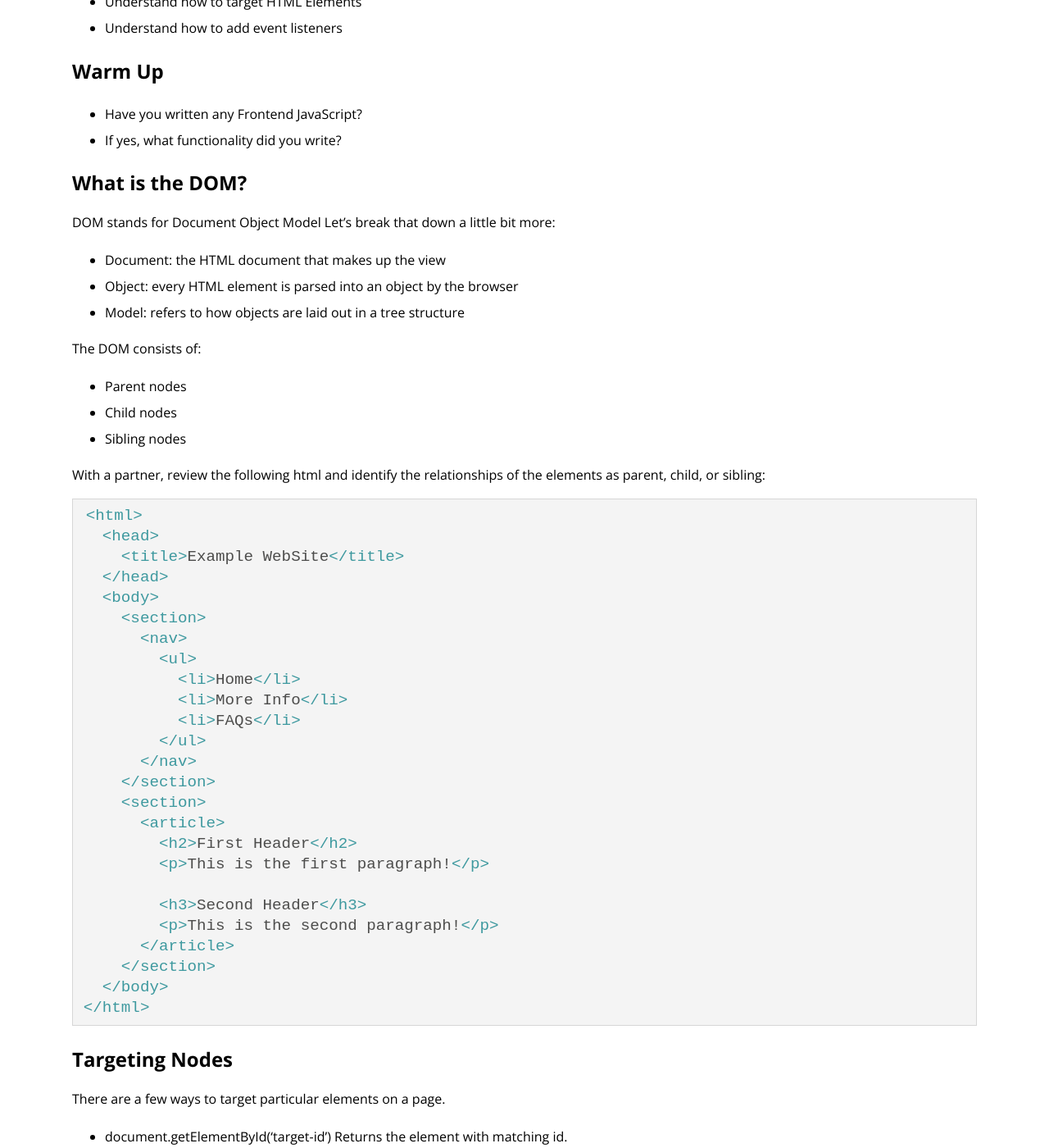
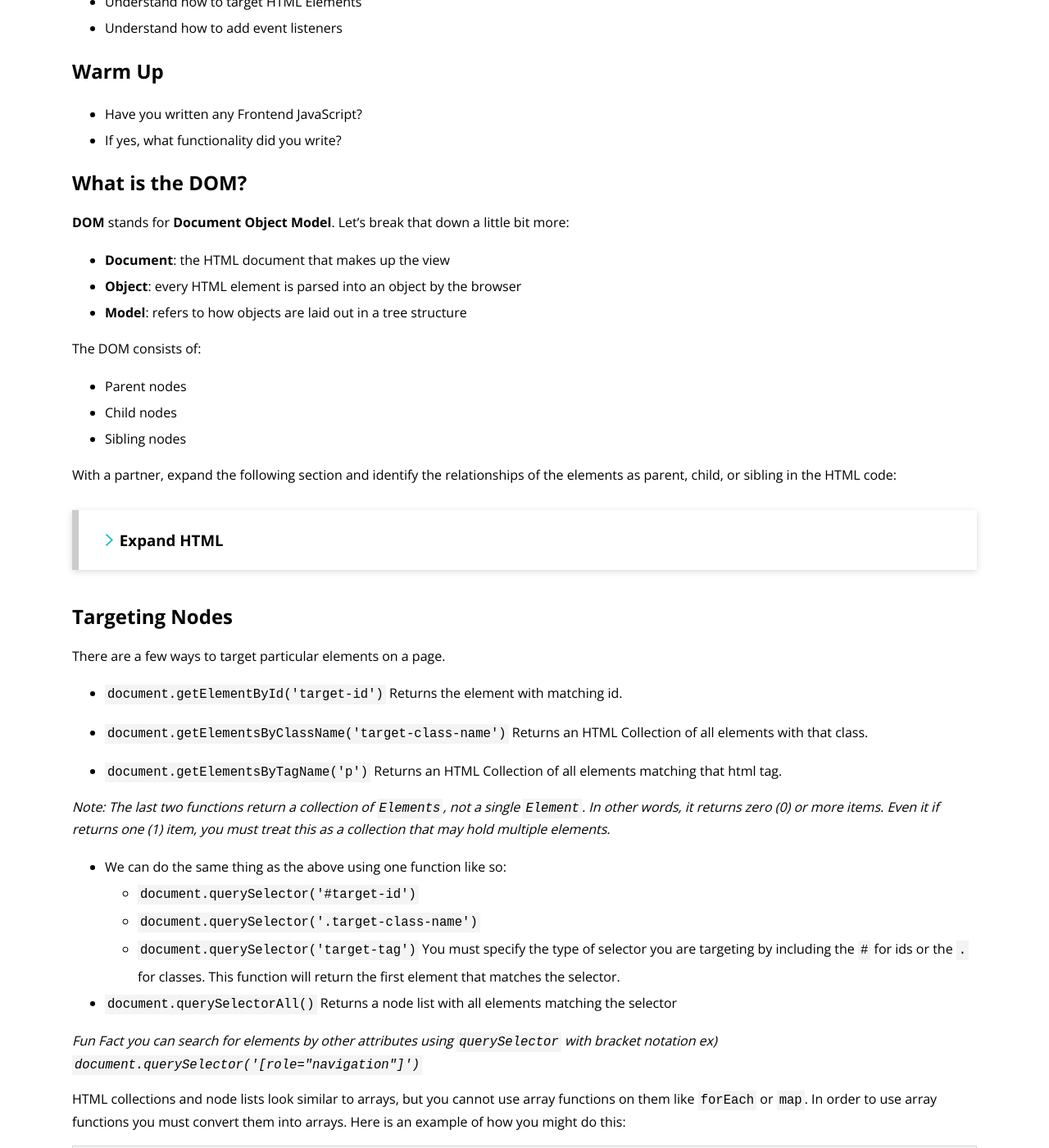
Before and after one commit to turingschool/launch-curriculum, a Jekyll site: the page built from module4/lessons/Week1/JavaScript2.md, in a window 1280 px wide and 1400 px high, scrolled down 420 px. Shown: the whole window at 82% size. Built offline with Jekyll 4.4.1, drawn with Linux system fonts in a browser that asks for light colours; nearby versions of some CDN libraries; comment, search, counter and statistics services are not loaded; some of the changed text lies outside the part shown.

Commit message:
Update JS2 lesson

````diff
--- a/module4/lessons/Week1/JavaScript2.md
+++ b/module4/lessons/Week1/JavaScript2.md
@@ -18,19 +18,22 @@ title: JavaScript DOM and Event Listeners
 
 ## What is the DOM?
 
-DOM stands for Document Object Model
-Let's break that down a little bit more:
+**DOM** stands for **Document Object Model**. Let's break that down a little bit more:
 
-- Document: the HTML document that makes up the view
-- Object: every HTML element is parsed into an object by the browser
-- Model: refers to how objects are laid out in a tree structure
+- **Document**: the HTML document that makes up the view
+- **Object**: every HTML element is parsed into an object by the browser
+- **Model**: refers to how objects are laid out in a tree structure
 
 The DOM consists of:
   * Parent nodes
   * Child nodes
   * Sibling nodes
 
-With a partner, review the following html and identify the relationships of the elements as parent, child, or sibling:
+With a partner, expand the following section and identify the relationships of the elements as parent, child, or sibling in the HTML code:
+
+<section class='answer' markdown='1'>
+
+### Expand HTML
 
 ```html
 <html>
@@ -59,29 +62,31 @@ With a partner, review the following html and identify the relationships of the
   </body>
 </html>
 ```
+</section>
 
 ## Targeting Nodes
 
 There are a few ways to target particular elements on a page.
 
-- document.getElementById('target-id')
+- `document.getElementById('target-id')`
   Returns the element with matching id.
 
-- document.getElementsByClassName('target-class-name')
-  _Notice that it is `Elements` and not `Element` like the last function._
+- `document.getElementsByClassName('target-class-name')`
   Returns an HTML Collection of all elements with that class.
 
-- document.getElementsByTagName('p')
-  Returns and HTML Collection of all elements matching that html tag.
+- `document.getElementsByTagName('p')`
+  Returns an HTML Collection of all elements matching that html tag.
+
+_Note: The last two functions return a collection of `Elements`, not a single `Element`. In other words, it returns zero (0) or more items. Even it if returns one (1) item, you must treat this as a collection that may hold multiple elements._
 
 - We can do the same thing as the above using one function like so:
-    - document.querySelector('#target-id')
-    - document.querySelector('.target-class-name')
-    - document.querySelector('target-tag')
+    - `document.querySelector('#target-id')`
+    - `document.querySelector('.target-class-name')`
+    - `document.querySelector('target-tag')`
   You must specify the type of selector you are targeting by including the `#` for ids or the `.` for classes.
   This function will return the first element that matches the selector.
 
-- document.querySelectorAll()
+- `document.querySelectorAll()`
   Returns a node list with all elements matching the selector
 
 _Fun Fact you can search for elements by other attributes using `querySelector` with bracket notation ex) `document.querySelector('[role="navigation"]')`_
@@ -93,7 +98,6 @@ var allDivs = document.querySelectorAll('div')
 var divArray = Array.from(allDivs)
 ```
 
-
 #### Why you need `document.ready()`
 
 Before we can successfully target elements in the DOM we must first ensure that the browser has created it. We do this by using the function `document.ready(() => { #your JavaScript code here })`.
@@ -102,8 +106,8 @@ If we forget to wrap our code with `document.ready()` the return for targeting o
 ## JavaScript Events
 
 We usually target elements in the DOM because we want some action to occur when an _event_ takes place. For instance, maybe we want the text to change colors when we _mouseover_ it, or perhaps we want to send off information to an API when we _click_ a submit button for a form.
+
 Both _click_ and _mouseover_ are events. Other events include: _mouseout_, _keypress_, _keydown_, _change_, etc. Google JavaScript events to find more.
-
 
 ## Adding an Event Listener
 
@@ -118,16 +122,13 @@ targetElement.addEventListener(event, (e) => console.log(e))
 
 ## Practice
 
-Visit the [Mod 4 page](https://backend.turing.edu/module4/)
-Open the inspect tools _if in chrome the hot key is cmd+option+i_
-View the HTML elements that are available and in your console try the following:
+Visit the [Mod 4 page](https://launch.turing.edu/module4/) and open the Chrome dev tools. View the HTML elements that are available and in your console try the following:
 
-  1. Return an element by targeting it's id
-  2. Return all elements by targeting it's class
-  3. Return all elements by targeting it's HTML tag
+  1. Return an element by targeting its id
+  2. Return all elements by targeting its class
+  3. Return all elements by targeting its HTML tag
   4. Add an event listener to 3 elements on the page
 
 ### Bonus
 
-Try navigating to elements by using, parentNode, childNodes, nextSibling, etc.
-See the _Related Topics_ section of this [page](https://developer.mozilla.org/en-US/docs/Web/API/Node/childNodes)
+Try navigating to elements by using, parentNode, childNodes, nextSibling, etc. See the _Related Topics_ section of this [page](https://developer.mozilla.org/en-US/docs/Web/API/Node/childNodes).
````
